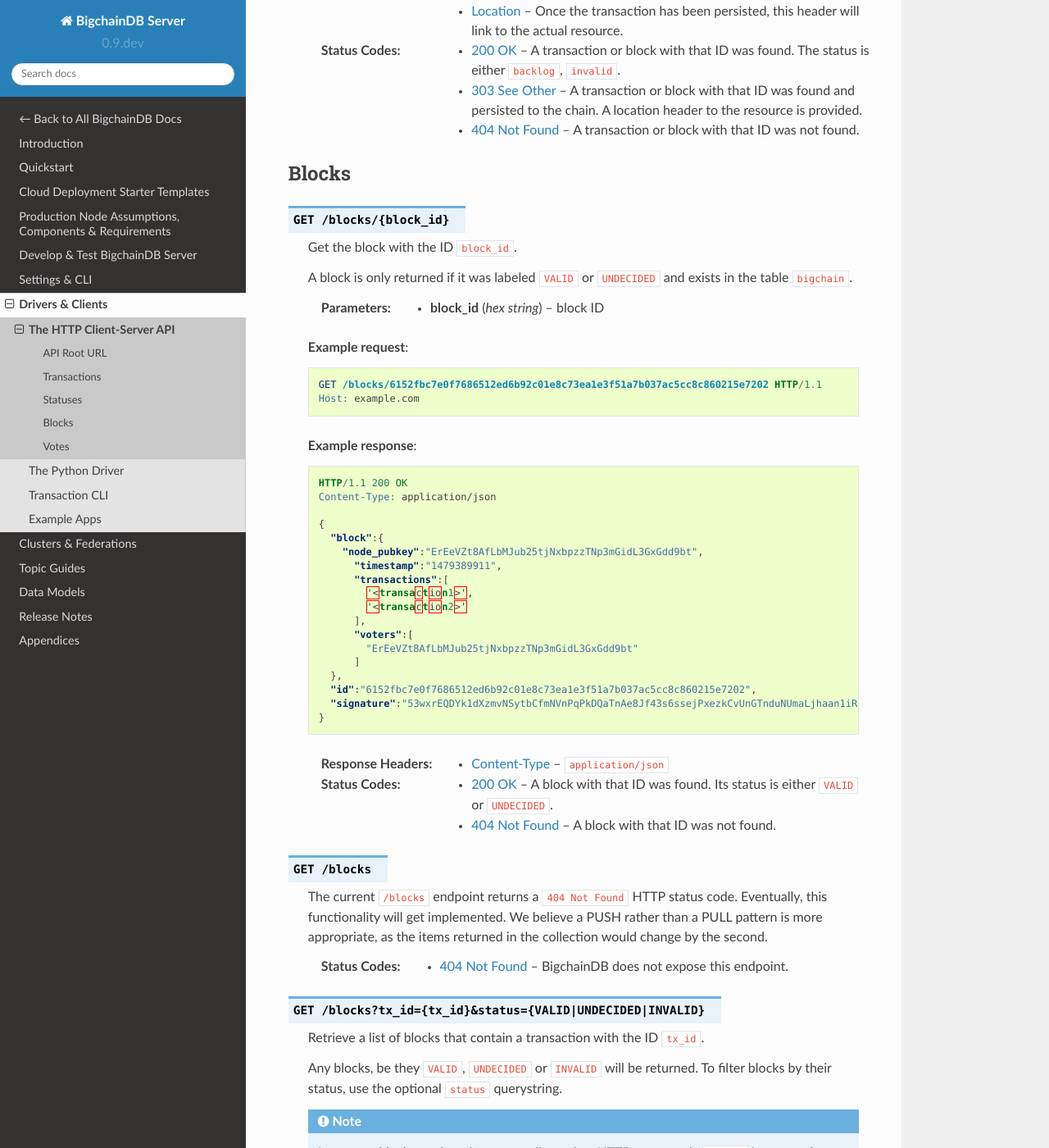
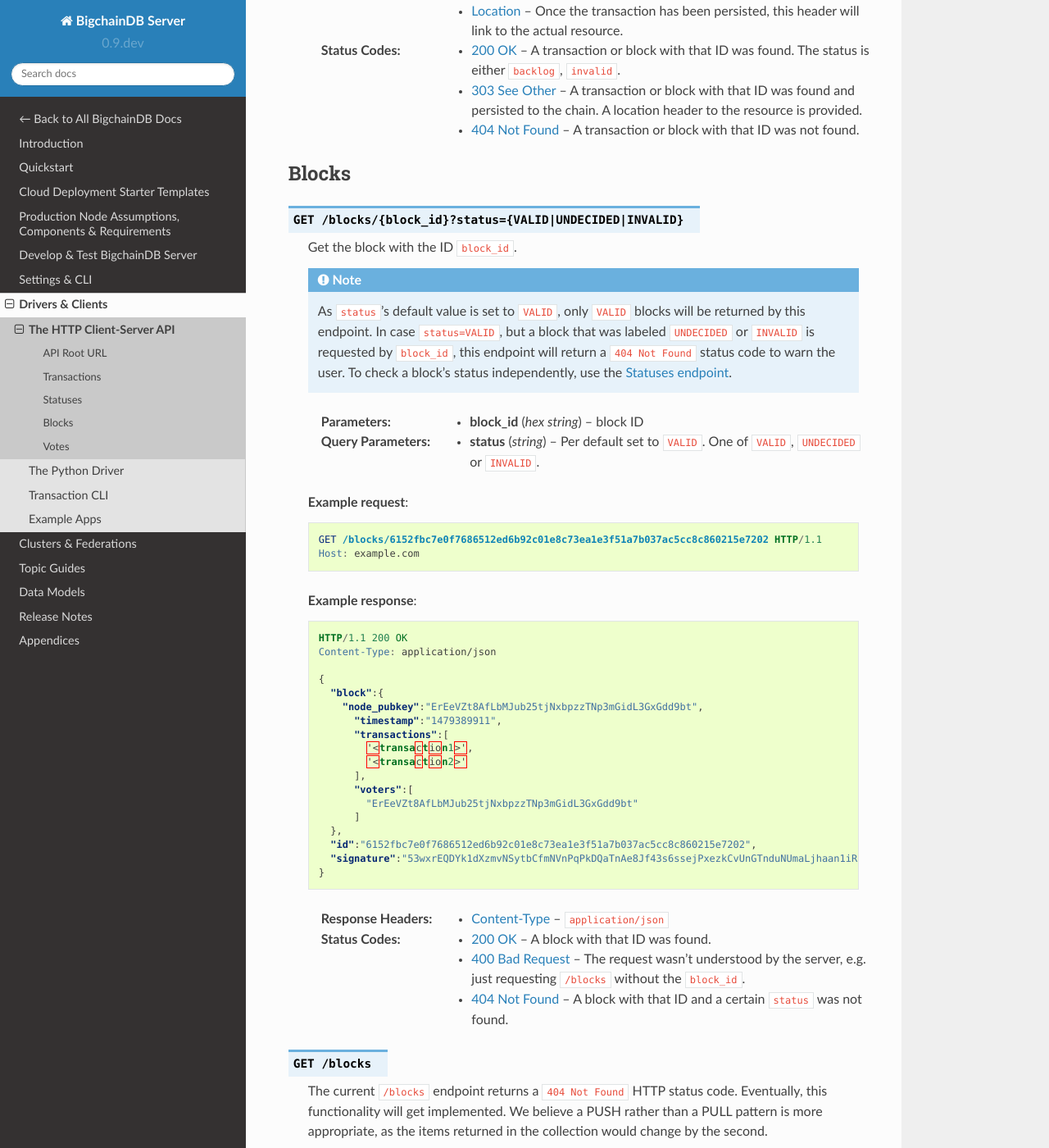
Before and after one commit to bigchaindb/bigchaindb, a Sphinx documentation site: the page built from docs/server/source/drivers-clients/http-client-server-api.rst, in a window 1280 px wide and 1400 px high, scrolled down 8655 px. Shown: the whole window at 82% size. Built offline with Sphinx 7.4.7 and the Read the Docs theme 2.0.0, drawn with Linux system fonts in a browser that asks for light colours; pages that are not in the unit, such as notebooks, are missing from menus.

Commit message:
Add /blocks/{block_id} safety querystring
It didn't feel good letting users retrieve also invalid or undecided
blocks in the /blocks/{block_id} endpoint.

Hence, now a block can be evaluated by it's status.
If block_id and status do not match, a 404 Not Found HTTP status code is
returned.
Per default, status is set to valid only.

```diff
--- a/docs/server/source/drivers-clients/http-client-server-api.rst
+++ b/docs/server/source/drivers-clients/http-client-server-api.rst
@@ -470,15 +470,22 @@
 Blocks
 --------------------------------
 
-.. http:get:: /blocks/{block_id}
+.. http:get:: /blocks/{block_id}?status={VALID|UNDECIDED|INVALID}
 
    Get the block with the ID ``block_id``.
 
-   A block is only returned if it was labeled ``VALID`` or ``UNDECIDED`` and
-   exists in the table ``bigchain``.
+   .. note::
+       As ``status``'s default value is set to ``VALID``, only ``VALID`` blocks
+       will be returned by this endpoint. In case ``status=VALID``, but a block
+       that was labeled ``UNDECIDED`` or ``INVALID`` is requested by
+       ``block_id``, this endpoint will return a ``404 Not Found`` status code
+       to warn the user. To check a block's status independently, use the
+       `Statuses endpoint <#get--statuses-tx_id|block_id>`_.
 
    :param block_id: block ID
    :type block_id: hex string
+
+   :query string status: Per default set to ``VALID``. One of ``VALID``, ``UNDECIDED`` or ``INVALID``.
 
    **Example request**:
 
@@ -512,8 +519,9 @@
 
    :resheader Content-Type: ``application/json``
 
-   :statuscode 200: A block with that ID was found. Its status is either ``VALID`` or ``UNDECIDED``.
-   :statuscode 404: A block with that ID was not found.
+   :statuscode 200: A block with that ID was found.
+   :statuscode 400: The request wasn't understood by the server, e.g. just requesting ``/blocks`` without the ``block_id``.
+   :statuscode 404: A block with that ID and a certain ``status`` was not found.
 
 .. http:get:: /blocks
 
```
